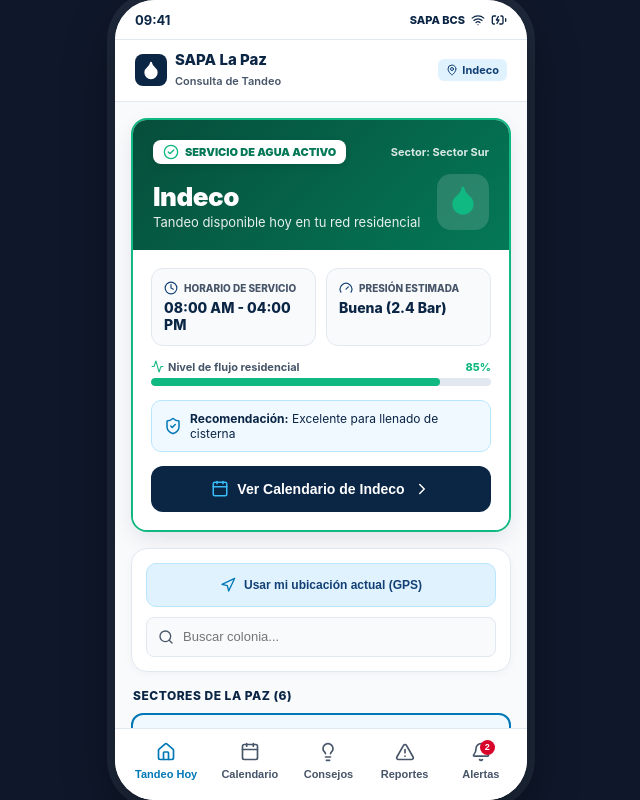
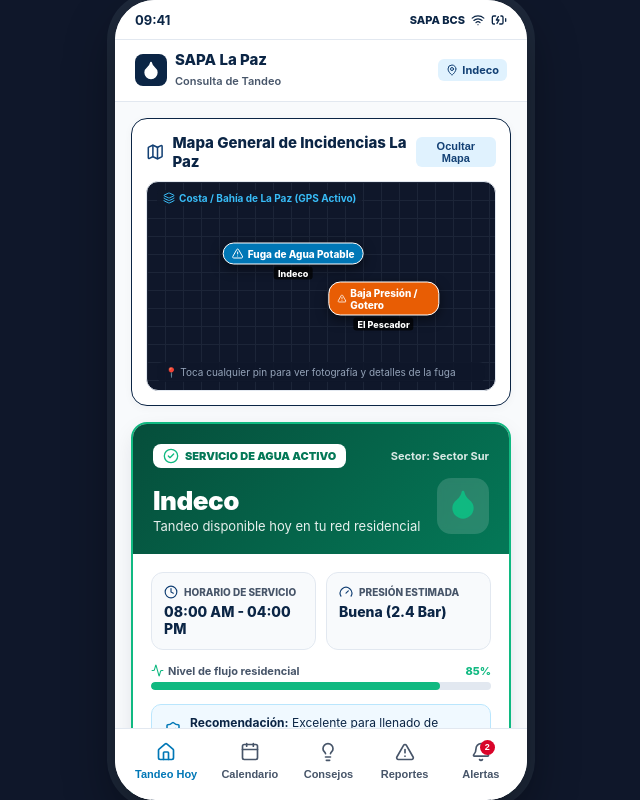
Before and after one commit to MRBONESMX/SAPABCS, a React (Vite) app: page / in a window 1280 px wide. Shown: the whole page, without its empty margins (319-959 px from the left). Built offline with nearby package versions, Linux system fonts and the light colour scheme.

Commit message:
Add Interactive General Incidences Map in Home with photo details modal

```diff
--- a/src/components/dashboard/WaterStatusCard.jsx
+++ b/src/components/dashboard/WaterStatusCard.jsx
@@ -1,10 +1,15 @@
 import React, { useState } from 'react';
-import { MapPin, Navigation, Droplet, Clock, Gauge, ShieldCheck, CheckCircle2, AlertTriangle, Wrench, ChevronRight, Search, Calendar as CalendarIcon, Info, Sparkles, Activity } from 'lucide-react';
+import { MapPin, Navigation, Droplet, Clock, Gauge, ShieldCheck, CheckCircle2, AlertTriangle, Wrench, ChevronRight, Search, Calendar as CalendarIcon, Info, Sparkles, Activity, Eye, X, Image as ImageIcon, Map, Layers } from 'lucide-react';
+import { FUGAS_REPORTADAS_MOCK } from '../../data/mockData';
 
 export default function WaterStatusCard({ colonia, colonias, onSelectColonia, onVerCalendarioColonia }) {
   const [busqueda, setBusqueda] = useState('');
   const [obteniendoGps, setObteniendoGps] = useState(false);
   const [gpsMensaje, setGpsMensaje] = useState(null);
+
+  // Estado para el modal de detalle de fuga desde el mapa
+  const [fugaMapaSeleccionada, setFugaMapaSeleccionada] = useState(null);
+  const [mostrarMapaGeneral, setMostrarMapaGeneral] = useState(true);
 
   const coloniasFiltradas = colonias.filter((c) =>
     c.nombre.toLowerCase().includes(busqueda.toLowerCase()) ||
@@ -39,7 +44,6 @@
 
   const { estado, horario, presion, presionPorcentaje, cisternaRecomendada } = colonia;
 
-  // Configuración de banners de estado ultra entendibles
   const estadoHeroConfig = {
     con_agua: {
       tituloBanner: 'SERVICIO DE AGUA ACTIVO',
@@ -49,8 +53,7 @@
       colorBadge: '#047857',
       bgBadge: '#E6F9F0',
       iconoHero: <Droplet size={32} color="#10B981" fill="#10B981" />,
-      iconoBadge: <CheckCircle2 size={16} color="#10B981" />,
-      indicadorText: 'Flujo Óptimo'
+      iconoBadge: <CheckCircle2 size={16} color="#10B981" />
     },
     sin_agua: {
       tituloBanner: 'SIN AGUA EN RED HOY',
@@ -60,8 +63,7 @@
       colorBadge: '#475569',
       bgBadge: '#F1F5F9',
       iconoHero: <AlertTriangle size={32} color="#94A3B8" />,
-      iconoBadge: <AlertTriangle size={16} color="#64748B" />,
-      indicadorText: 'Presión 0%'
+      iconoBadge: <AlertTriangle size={16} color="#64748B" />
     },
     mantenimiento: {
       tituloBanner: 'TRABAJOS DE MANTENIMIENTO',
@@ -71,15 +73,99 @@
       colorBadge: '#C2410C',
       bgBadge: '#FFEDD5',
       iconoHero: <Wrench size={32} color="#FB923C" />,
-      iconoBadge: <Wrench size={16} color="#F97316" />,
-      indicadorText: 'En Reparación'
+      iconoBadge: <Wrench size={16} color="#F97316" />
     }
   }[estado];
 
   return (
     <div style={{ display: 'flex', flexDirection: 'column', gap: '16px' }}>
 
-      {/* 1. HERO HEROIC HERO CARD - IMPACTANTE Y ULTRA ENTENDIBLE AL INGRESAR */}
+      {/* 🗺️ MAPA GENERAL DE ALERTAS Y FUGAS EN LA PAZ BCS */}
+      <div className="clean-card" style={{ marginBottom: 0, padding: '14px', border: '1.5px solid var(--primary-navy)' }}>
+        <div style={{ display: 'flex', alignItems: 'center', justifyContent: 'space-between', marginBottom: '10px' }}>
+          <div style={{ display: 'flex', alignItems: 'center', gap: '8px' }}>
+            <Map size={20} color="var(--primary-blue)" />
+            <h3 style={{ fontSize: '15px', fontWeight: 800, color: 'var(--primary-navy)' }}>
+              Mapa General de Incidencias La Paz
+            </h3>
+          </div>
+          <button
+            onClick={() => setMostrarMapaGeneral(!mostrarMapaGeneral)}
+            style={{ fontSize: '11px', fontWeight: 700, border: 'none', background: 'var(--water-light)', color: 'var(--primary-blue)', padding: '3px 8px', borderRadius: '6px', cursor: 'pointer' }}
+          >
+            {mostrarMapaGeneral ? 'Ocultar Mapa' : 'Mostrar Mapa'}
+          </button>
+        </div>
+
+        {mostrarMapaGeneral && (
+          <div
+            style={{
+              background: '#0F172A',
+              borderRadius: '12px',
+              height: '210px',
+              position: 'relative',
+              overflow: 'hidden',
+              border: '1px solid var(--border-subtle)'
+            }}
+          >
+            {/* Grilla visual mapa */}
+            <div style={{ position: 'absolute', inset: 0, opacity: 0.1, backgroundImage: 'linear-gradient(#94A3B8 1px, transparent 1px), linear-gradient(90deg, #94A3B8 1px, transparent 1px)', backgroundSize: '18px 18px' }} />
+
+            {/* Referencia Bahía */}
+            <div style={{ position: 'absolute', top: '8px', left: '10px', fontSize: '10px', color: '#38BDF8', fontWeight: 700, display: 'flex', alignItems: 'center', gap: '4px', background: 'rgba(15, 23, 42, 0.8)', padding: '2px 6px', borderRadius: '4px' }}>
+              <Layers size={12} /> Costa / Bahía de La Paz (GPS Activo)
+            </div>
+
+            {/* PINES INTERACTIVOS DE FUGAS REPORTADAS EN EL MAPA GENERAL */}
+            {FUGAS_REPORTADAS_MOCK.map((fuga) => (
+              <div
+                key={fuga.id}
+                onClick={() => setFugaMapaSeleccionada(fuga)}
+                style={{
+                  position: 'absolute',
+                  top: fuga.coords.top,
+                  left: fuga.coords.left,
+                  transform: 'translate(-50%, -50%)',
+                  zIndex: 10,
+                  cursor: 'pointer',
+                  display: 'flex',
+                  flexDirection: 'column',
+                  alignItems: 'center'
+                }}
+              >
+                {/* Pin Pulsante */}
+                <div
+                  style={{
+                    padding: '4px 8px',
+                    borderRadius: '12px',
+                    background: fuga.confirmacionesVecinos >= 3 ? '#0077B6' : '#E85D04',
+                    color: 'white',
+                    fontSize: '10px',
+                    fontWeight: 800,
+                    display: 'flex',
+                    alignItems: 'center',
+                    gap: '4px',
+                    boxShadow: '0 4px 12px rgba(0,0,0,0.5)',
+                    border: '1.5px solid white'
+                  }}
+                >
+                  <AlertTriangle size={12} />
+                  <span>{fuga.tipo}</span>
+                </div>
+                <span style={{ fontSize: '9px', color: '#FFFFFF', fontWeight: 800, background: 'rgba(0,0,0,0.7)', padding: '1px 4px', borderRadius: '3px', marginTop: '2px' }}>
+                  {fuga.colonia}
+                </span>
+              </div>
+            ))}
+
+            <div style={{ position: 'absolute', bottom: '8px', left: '10px', right: '10px', background: 'rgba(15, 23, 42, 0.85)', padding: '4px 8px', borderRadius: '6px', fontSize: '10px', color: '#94A3B8', display: 'flex', justifyContent: 'space-between' }}>
+              <span>📍 Toca cualquier pin para ver fotografía y detalles de la fuga</span>
+            </div>
+          </div>
+        )}
+      </div>
+
+      {/* HERO HEROIC HERO CARD */}
       <div
         className="clean-card"
         style={{
@@ -90,7 +176,6 @@
           boxShadow: '0 8px 24px -4px rgba(15, 23, 42, 0.12)'
         }}
       >
-        {/* Banner Superior Destacado por Color de Estado */}
         <div
           style={{
             background: estadoHeroConfig.bgHeader,
@@ -110,8 +195,7 @@
                 fontWeight: 900,
                 display: 'inline-flex',
                 alignItems: 'center',
-                gap: '6px',
-                boxShadow: '0 2px 6px rgba(0,0,0,0.1)'
+                gap: '6px'
               }}
             >
               {estadoHeroConfig.iconoBadge}
@@ -132,19 +216,15 @@
               </p>
             </div>
 
-            {/* Ícono Ilustrativo SVG XL */}
             <div style={{ background: 'rgba(255,255,255,0.15)', padding: '10px', borderRadius: '14px', backdropFilter: 'blur(4px)' }}>
               {estadoHeroConfig.iconoHero}
             </div>
           </div>
         </div>
 
-        {/* Cuerpo de la Tarjeta con Métricas Limpias */}
         <div style={{ padding: '18px', background: 'white' }}>
 
-          {/* Grilla de Métricas de Alto Rendimiento */}
           <div style={{ display: 'grid', gridTemplateColumns: '1fr 1fr', gap: '10px', marginBottom: '14px' }}>
-
             <div style={{ background: '#F8FAFC', padding: '12px', borderRadius: '12px', border: '1px solid var(--border-subtle)' }}>
               <div style={{ display: 'flex', alignItems: 'center', gap: '6px', fontSize: '10px', color: 'var(--text-muted)', fontWeight: 800, textTransform: 'uppercase', marginBottom: '4px' }}>
                 <Clock size={14} color="var(--primary-blue)" /> Horario de Servicio
@@ -162,10 +242,8 @@
                 {presion}
               </div>
             </div>
-
           </div>
 
-          {/* Barra de Presurización de Red */}
           <div style={{ marginBottom: '14px' }}>
             <div style={{ display: 'flex', justifyContent: 'space-between', fontSize: '11px', color: 'var(--text-muted)', marginBottom: '4px', fontWeight: 700 }}>
               <span style={{ display: 'flex', alignItems: 'center', gap: '4px' }}>
@@ -186,13 +264,11 @@
             </div>
           </div>
 
-          {/* Recomendación Institucional */}
           <div style={{ display: 'flex', alignItems: 'center', gap: '8px', fontSize: '12px', color: 'var(--primary-navy)', background: '#F0F9FF', padding: '10px 12px', borderRadius: '10px', border: '1px solid #BAE6FD', marginBottom: '14px' }}>
             <ShieldCheck size={18} color="var(--water-accent)" style={{ flexShrink: 0 }} />
             <span><b>Recomendación:</b> {cisternaRecomendada}</span>
           </div>
 
-          {/* BOTÓN DESTACADO AL CALENDARIO DE ESTA COLONIA */}
           <button
             onClick={onVerCalendarioColonia}
             className="btn-solid"
@@ -206,7 +282,7 @@
         </div>
       </div>
 
-      {/* 2. BARRA DE HERRAMIENTAS: GEOLOCALIZACIÓN Y BÚSQUEDA */}
+      {/* GEOLOCALIZACIÓN Y BÚSQUEDA */}
       <div className="clean-card" style={{ padding: '14px', marginBottom: 0 }}>
         <button
           onClick={handleDetectarUbicacion}
@@ -260,7 +336,7 @@
         </div>
       </div>
 
-      {/* 3. LISTADO ATRACTIVO DE TODAS LAS COLONIAS */}
+      {/* LISTADO DE COLONIAS */}
       <div>
         <div style={{ display: 'flex', justifyContent: 'space-between', alignItems: 'center', marginBottom: '10px', padding: '0 2px' }}>
           <span style={{ fontSize: '12px', fontWeight: 800, color: 'var(--primary-navy)', textTransform: 'uppercase', letterSpacing: '0.5px' }}>
@@ -342,6 +418,59 @@
         </div>
       </div>
 
+      {/* MODAL DETALLE DE FUGA SELECCIONADA DESDE EL MAPA GENERAL */}
+      {fugaMapaSeleccionada && (
+        <div className="bottom-sheet-overlay" onClick={() => setFugaMapaSeleccionada(null)}>
+          <div className="bottom-sheet" onClick={(e) => e.stopPropagation()} style={{ padding: '16px' }}>
+            <div className="sheet-handle" />
+
+            <div style={{ display: 'flex', justifyContent: 'space-between', alignItems: 'center', marginBottom: '10px' }}>
+              <div>
+                <span style={{ fontSize: '10px', fontWeight: 800, color: 'var(--water-accent)', textTransform: 'uppercase' }}>
+                  Incidencia Detectada en Mapa ({fugaMapaSeleccionada.id})
+                </span>
+                <h3 style={{ fontSize: '16px', fontWeight: 800, color: 'var(--primary-navy)' }}>
+                  {fugaMapaSeleccionada.tipo}
+                </h3>
+              </div>
+              <button
+                onClick={() => setFugaMapaSeleccionada(null)}
+                style={{ border: 'none', background: '#F1F5F9', borderRadius: '50%', width: '30px', height: '30px', cursor: 'pointer', display: 'flex', alignItems: 'center', justifyContent: 'center' }}
+              >
+                <X size={16} color="var(--text-dark)" />
+              </button>
+            </div>
+
+            {/* FOTOGRAFÍA DE EVIDENCIA EN EL MAPA */}
+            {fugaMapaSeleccionada.imagenUrl && (
+              <div style={{ background: '#0F172A', borderRadius: '12px', overflow: 'hidden', marginBottom: '12px', border: '1px solid var(--border-subtle)' }}>
+                <img
+                  src={fugaMapaSeleccionada.imagenUrl}
+                  alt="Evidencia Fuga Mapa"
+                  style={{ width: '100%', height: '210px', objectFit: 'cover', display: 'block' }}
+                />
+              </div>
+            )}
+
+            <div style={{ background: '#F8FAFC', padding: '10px', borderRadius: '8px', border: '1px solid var(--border-subtle)', marginBottom: '14px', fontSize: '12px' }}>
+              <div style={{ fontWeight: 800, color: 'var(--primary-navy)', marginBottom: '2px' }}>
+                📍 {fugaMapaSeleccionada.direccion} ({fugaMapaSeleccionada.colonia})
+              </div>
+              <div style={{ color: 'var(--text-muted)', marginBottom: '4px' }}>
+                Origen: <b>{fugaMapaSeleccionada.origen}</b>
+              </div>
+              <div style={{ fontSize: '11px', color: 'var(--primary-blue)', fontWeight: 700 }}>
+                Reportado por: {fugaMapaSeleccionada.reportadoPor} | Confirmaciones vecinales: {fugaMapaSeleccionada.confirmacionesVecinos}
+              </div>
+            </div>
+
+            <button className="btn-solid" onClick={() => setFugaMapaSeleccionada(null)}>
+              Cerrar Detalle del Mapa
+            </button>
+          </div>
+        </div>
+      )}
+
     </div>
   );
 }
```
